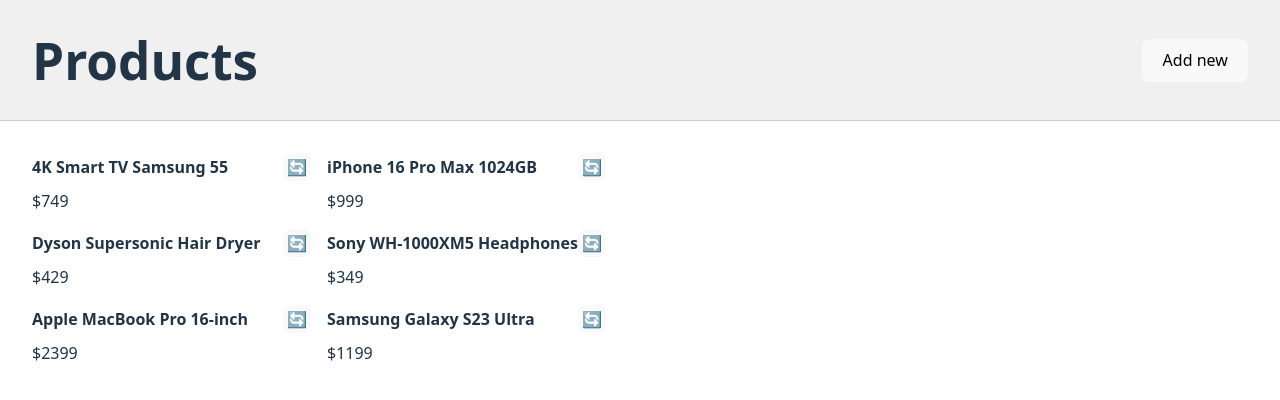
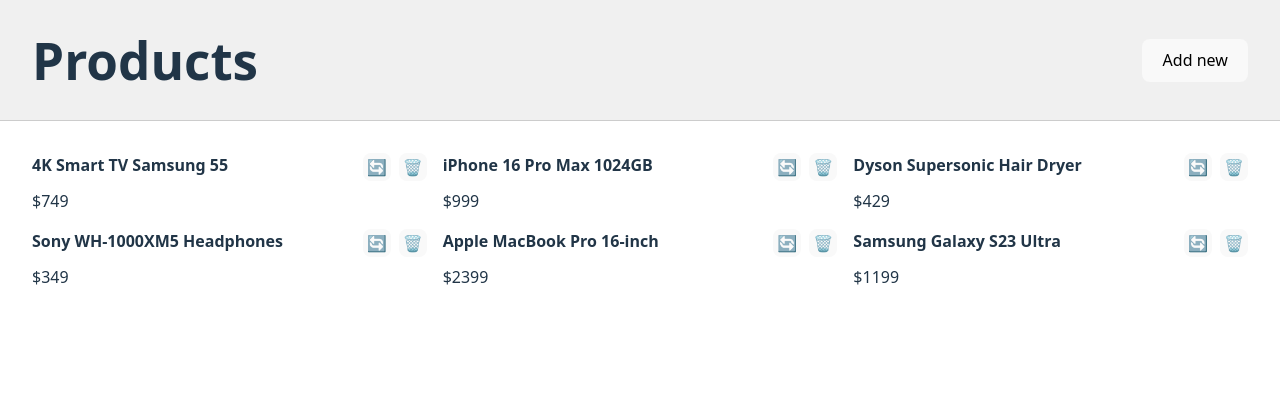
Before and after one commit to alinanigman/rs-server-requests-lessons, a React (Vite) app: page / in a window 1280 px wide. Shown: the top 400 px of the page. Built offline with nearby package versions, Linux system fonts and the light colour scheme; data requests are answered from the project's data file.

Commit message:
feat: add deletiong product

```diff
--- a/src/App.jsx
+++ b/src/App.jsx
@@ -37,6 +37,7 @@
 
     const selectedProduct = products.find((p) => p.id === productId);
     console.log("Selected product:", selectedProduct);
+
     fetch(`http://localhost:3000/products/${productId}`, {
       method: "PUT",
       headers: { "Content-Type": "application/json;charset=UTF-8" },
@@ -48,6 +49,26 @@
       .then((res) => res.json())
       .then((updatedProduct) => {
         console.log("Updated product:", updatedProduct);
+        setRefreshProducts(!refreshProducts);
+      })
+      .finally(() => {
+        setIsUpdating(false);
+      });
+  };
+
+  const handleDeleteProduct = (productId) => {
+    console.log("Deleting product...", productId);
+    setIsUpdating(true);
+
+    const selectedProduct = products.find((p) => p.id === productId);
+    console.log("Selected product:", selectedProduct);
+
+    fetch(`http://localhost:3000/products/${productId}`, {
+      method: "DELETE",
+      headers: { "Content-Type": "application/json;charset=UTF-8" },
+    })
+      .then((res) => {
+        console.log("Deleted product res:", res);
         setRefreshProducts(!refreshProducts);
       })
       .finally(() => {
@@ -82,6 +103,7 @@
             <div className={styles.product} key={product.id}>
               <div className={styles.productHeader}>
                 <b>{product.name}</b>
+                <div className={styles.productActions}>
                   <button
                     disabled={isUpdating}
                     onClick={() => handleUpdateProduct(product.id)}
@@ -90,6 +112,15 @@
                       🔄
                     </span>
                   </button>
+                  <button
+                    disabled={isUpdating}
+                    onClick={() => handleDeleteProduct(product.id)}
+                  >
+                    <span role="img" aria-label="delete">
+                      🗑️
+                    </span>
+                  </button>
+                </div>
               </div>
               <div className={styles.productPrice}>${product.price}</div>
             </div>
--- a/src/App.module.css
+++ b/src/App.module.css
@@ -17,9 +17,10 @@
 }
 
 .list {
+    width: 100%;
     padding: 2em;
     display: grid;
-    grid-template-columns: repeat(2, 1fr);
+    grid-template-columns: repeat(3, 1fr);
     gap: 1rem;
 }
 
@@ -47,7 +48,7 @@
 
 .productHeader {
     display: flex;
-    align-items: center;
+    align-items: flex-start;
     justify-content: space-between;
 }
 
@@ -60,6 +61,12 @@
     justify-content: center;
 }
 
+.productActions {
+    display: flex;
+    align-items: center;
+    gap: 8px;
+}
+
 @keyframes spin {
     0% {
         transform: translate(-50%, -50%) rotate(0deg);
```
Lines whose indentation alone changed are shown as unchanged.
